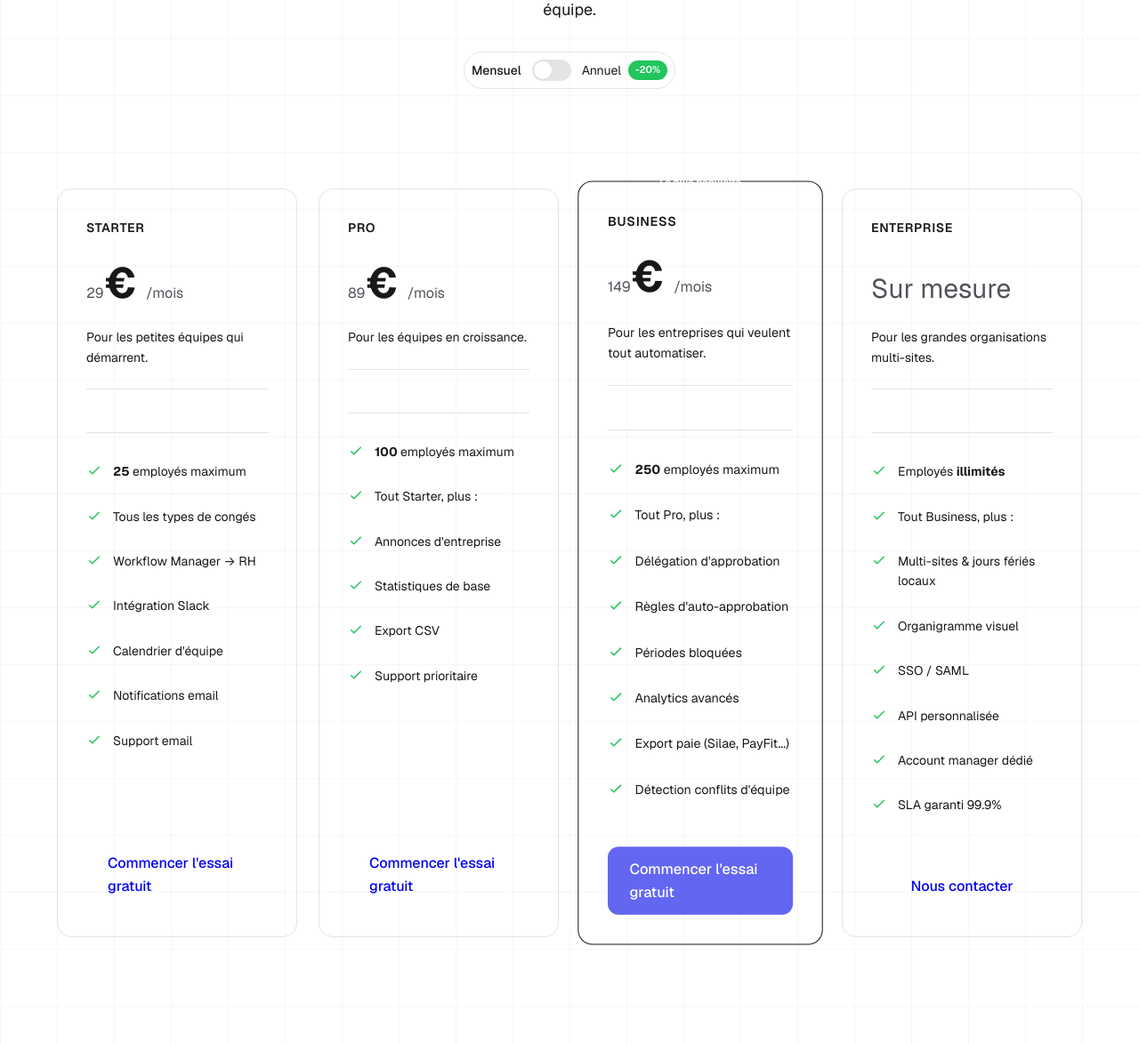
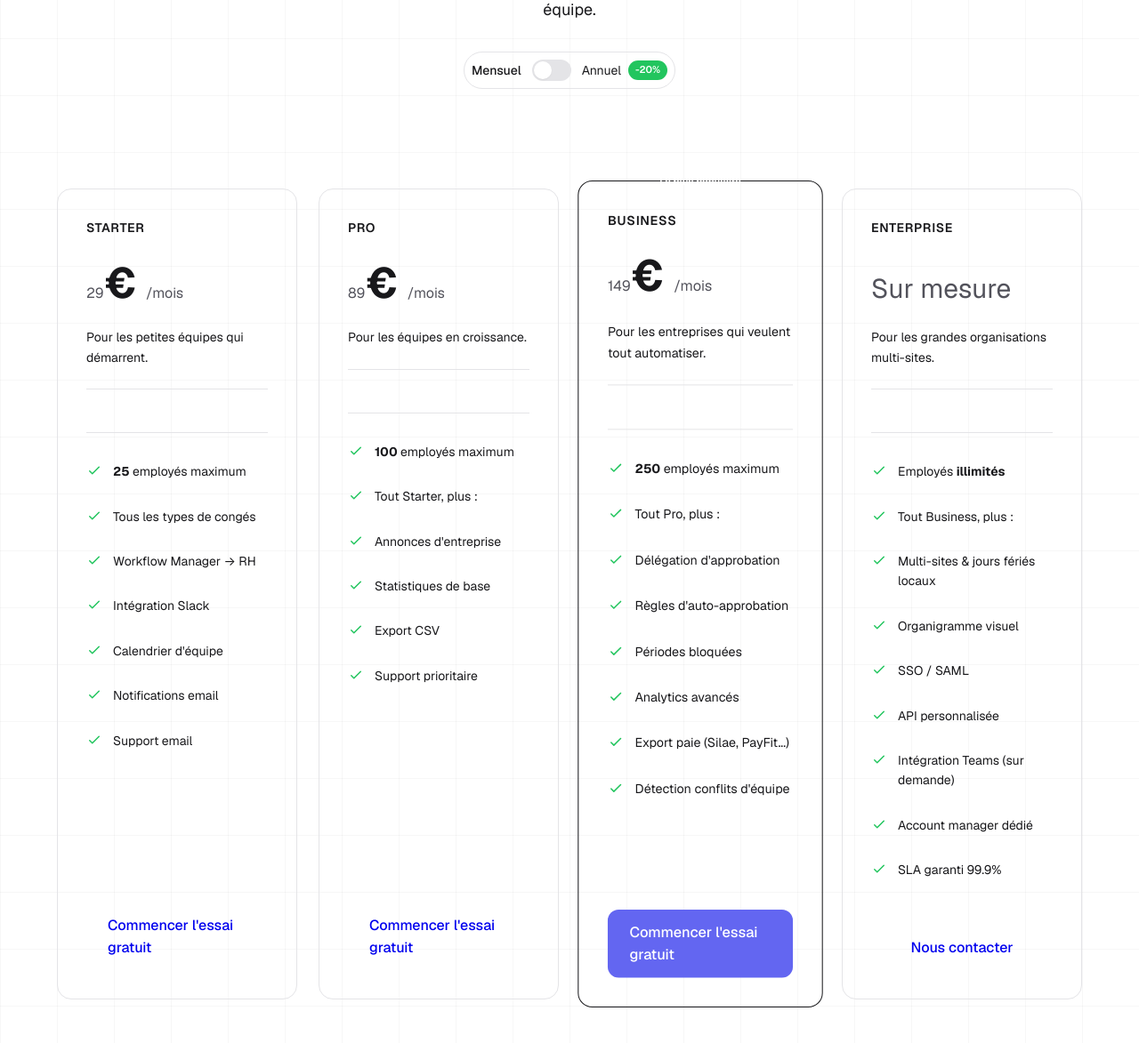
Before and after one commit to tchernob/congesflow, a Flask app: page /pricing in a window 1280 px wide. Shown: the part 341-1514 px from the top of the page at 89% size. Run offline with Flask 3, Linux system fonts and the light colour scheme.

Commit message:
Add Teams integration as "on request" for Enterprise plan
Teams integration mentioned as available on request for Enterprise customers.
This positions it as a premium feature while allowing flexibility for
large organizations that need it.

Updated: company.py, pricing.html, home.html

🤖 Generated with [Claude Code](https://claude.com/claude-code)

Co-Authored-By: Claude <noreply@anthropic.com>

```diff
--- a/app/models/company.py
+++ b/app/models/company.py
@@ -119,6 +119,7 @@ class Company(db.Model):
             'Organigramme visuel',
             'SSO / SAML',
             'API personnalisée',
+            'Intégration Teams (sur demande)',
             'Account manager dédié',
             'SLA garanti 99.9%',
         ],
--- a/app/templates/marketing/home.html
+++ b/app/templates/marketing/home.html
@@ -1112,11 +1112,11 @@
                     </li>
                     <li class="pricing-feature">
                         <svg fill="none" stroke="currentColor" viewBox="0 0 24 24"><path stroke-linecap="round" stroke-linejoin="round" stroke-width="2" d="M5 13l4 4L19 7"/></svg>
-                        Organigramme visuel
+                        SSO / SAML & API
                     </li>
                     <li class="pricing-feature">
                         <svg fill="none" stroke="currentColor" viewBox="0 0 24 24"><path stroke-linecap="round" stroke-linejoin="round" stroke-width="2" d="M5 13l4 4L19 7"/></svg>
-                        SSO / SAML & API
+                        Intégration Teams (sur demande)
                     </li>
                 </ul>
                 <a href="{{ url_for('marketing.contact') }}" class="btn btn-secondary btn-lg" style="width: 100%;">Nous contacter</a>
--- a/app/templates/marketing/pricing.html
+++ b/app/templates/marketing/pricing.html
@@ -205,6 +205,10 @@
                     <li class="pricing-feature">
                         <svg fill="none" stroke="currentColor" viewBox="0 0 24 24"><path stroke-linecap="round" stroke-linejoin="round" stroke-width="2" d="M5 13l4 4L19 7"/></svg>
                         <span>API personnalisée</span>
+                    </li>
+                    <li class="pricing-feature">
+                        <svg fill="none" stroke="currentColor" viewBox="0 0 24 24"><path stroke-linecap="round" stroke-linejoin="round" stroke-width="2" d="M5 13l4 4L19 7"/></svg>
+                        <span>Intégration Teams (sur demande)</span>
                     </li>
                     <li class="pricing-feature">
                         <svg fill="none" stroke="currentColor" viewBox="0 0 24 24"><path stroke-linecap="round" stroke-linejoin="round" stroke-width="2" d="M5 13l4 4L19 7"/></svg>
```
